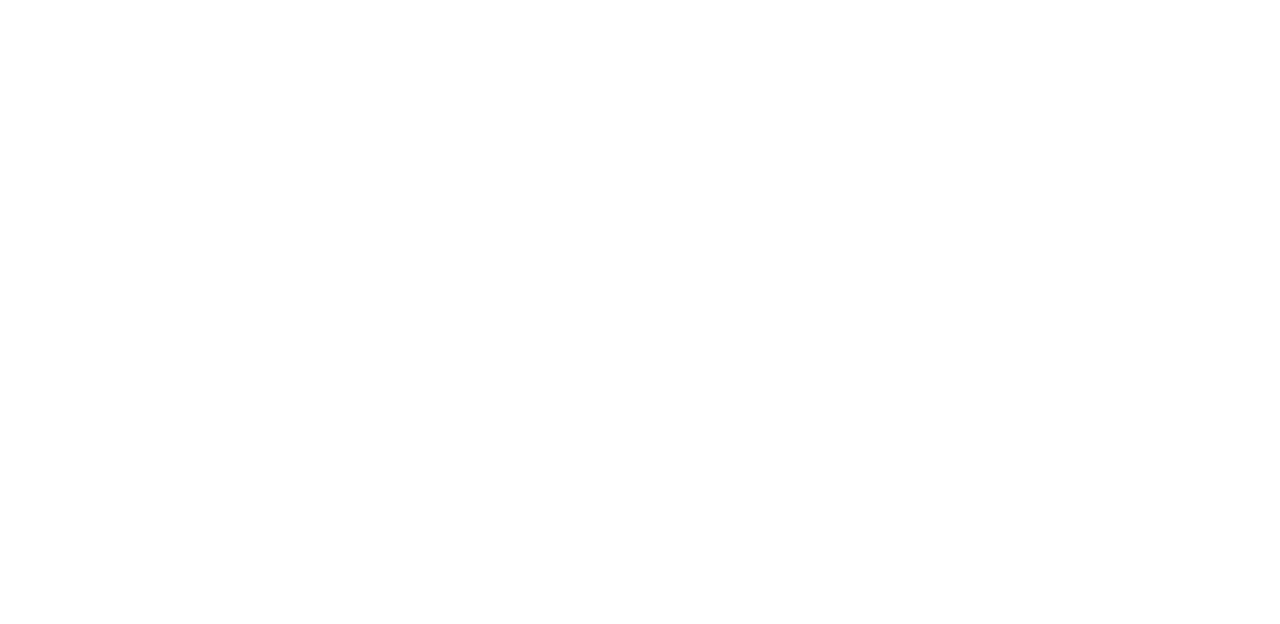
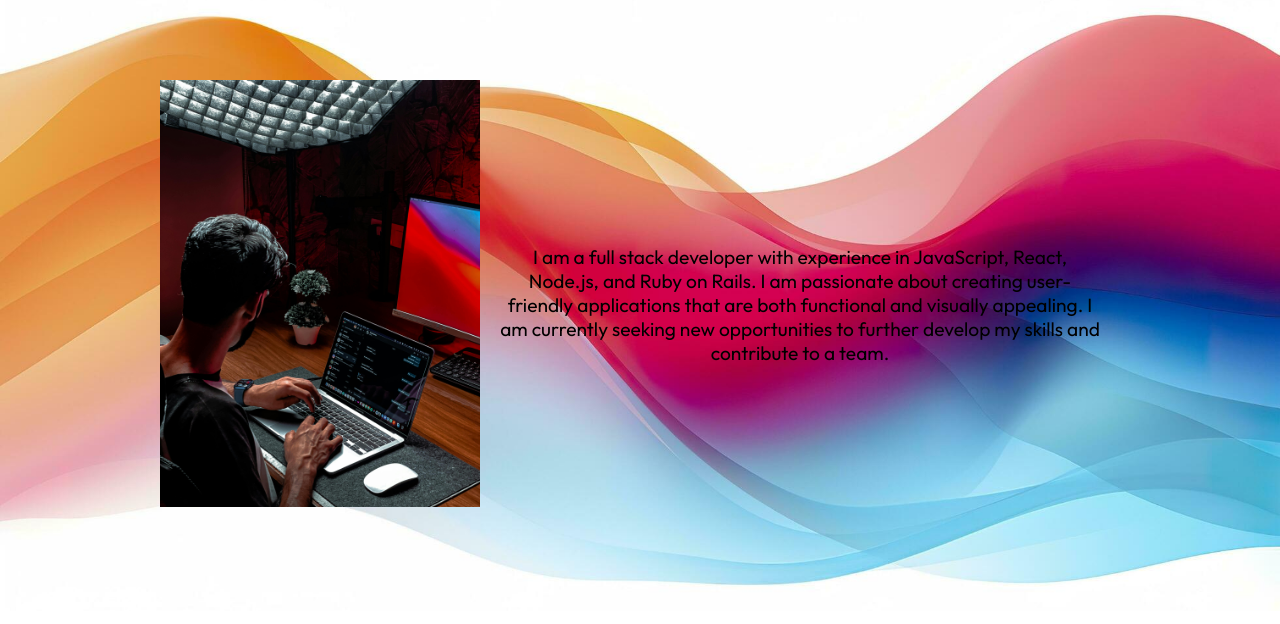
Before and after one commit to MhmdFais/home-page, a website built with webpack: page dist/index.html in a window 1280 px wide. Built offline with nearby package versions, Linux system fonts and the light colour scheme.

Commit message:
chore: Update about section with profile image and text

```diff
--- a/src/index.js
+++ b/src/index.js
@@ -0,0 +1,7 @@
+import './style.css';
+import {aboutSection} from './scripts/about'
+
+
+document.addEventListener("DOMContentLoaded", () => {
+    aboutSection();
+})
--- /dev/null
+++ b/src/scripts/about.js
@@ -0,0 +1,33 @@
+import ProfileImage from '../assets/images/profile.jpg';
+
+export function aboutSection(){
+    createAbout();
+}
+
+function createAbout(){
+    const aboutContainer = document.querySelector(".about-section");
+
+    const image = createImage();
+    aboutContainer.appendChild(image);
+
+    const text = createAboutText();
+    aboutContainer.appendChild(text);
+}
+
+function createImage(){
+    const imageContainer = document.querySelector(".about-image")
+    const image = document.createElement("img");
+    image.classList.add("profile-image");
+    image.src = ProfileImage;
+    image.alt = "Profile Image";
+    imageContainer.appendChild(image);
+    return imageContainer;
+}
+
+function createAboutText(){
+    const textContainer = document.querySelector(".about-text");
+    const text = document.createElement("p");
+    text.textContent = "I am a full stack developer with experience in JavaScript, React, Node.js, and Ruby on Rails. I am passionate about creating user-friendly applications that are both functional and visually appealing. I am currently seeking new opportunities to further develop my skills and contribute to a team.";
+    textContainer.appendChild(text);
+    return textContainer;
+}
--- a/src/style.css
+++ b/src/style.css
@@ -6,3 +6,47 @@
 :root{
     --main-bg: #a5f3fc;
 }
+
+body{
+    font-family: mainFont;
+    margin: 0;
+    padding: 0;
+    box-sizing: border-box;
+}
+
+
+/* About Section */
+
+.about-section-bg{
+    background-image: url(../src/assets/images/bg.jpg);
+    background-size: cover;
+    background-position: center;
+    background-repeat: no-repeat;
+}
+
+.about-section {
+    padding: 10vh 3vw;
+    display: flex;
+    flex-direction: row;
+    align-items: center;
+    justify-content: center;
+    height: 80%;
+}
+
+.about-image {
+    margin-bottom: 20px;
+}
+
+.about-text {
+    font-size: 1.2em;
+    text-align: center;
+    max-width: 600px;
+    padding: 0 20px;
+}
+
+.about-image img{
+    width: 25vw;
+    height: auto;
+    object-fit: cover;
+    position: relative;
+}
```
Also changed, not shown: dist/00c2ed1a3bf798b0da27.ttf (added), dist/22be3c234760de1cbe10.jpg (added), dist/5b9a60a896036c226d9f.jpg (added), dist/87ab20f8386b15cc9c27.svg (added), dist/index.html, dist/main.js, src/assets/images/bg.jpg (added), src/assets/images/profile.jpg (added).
